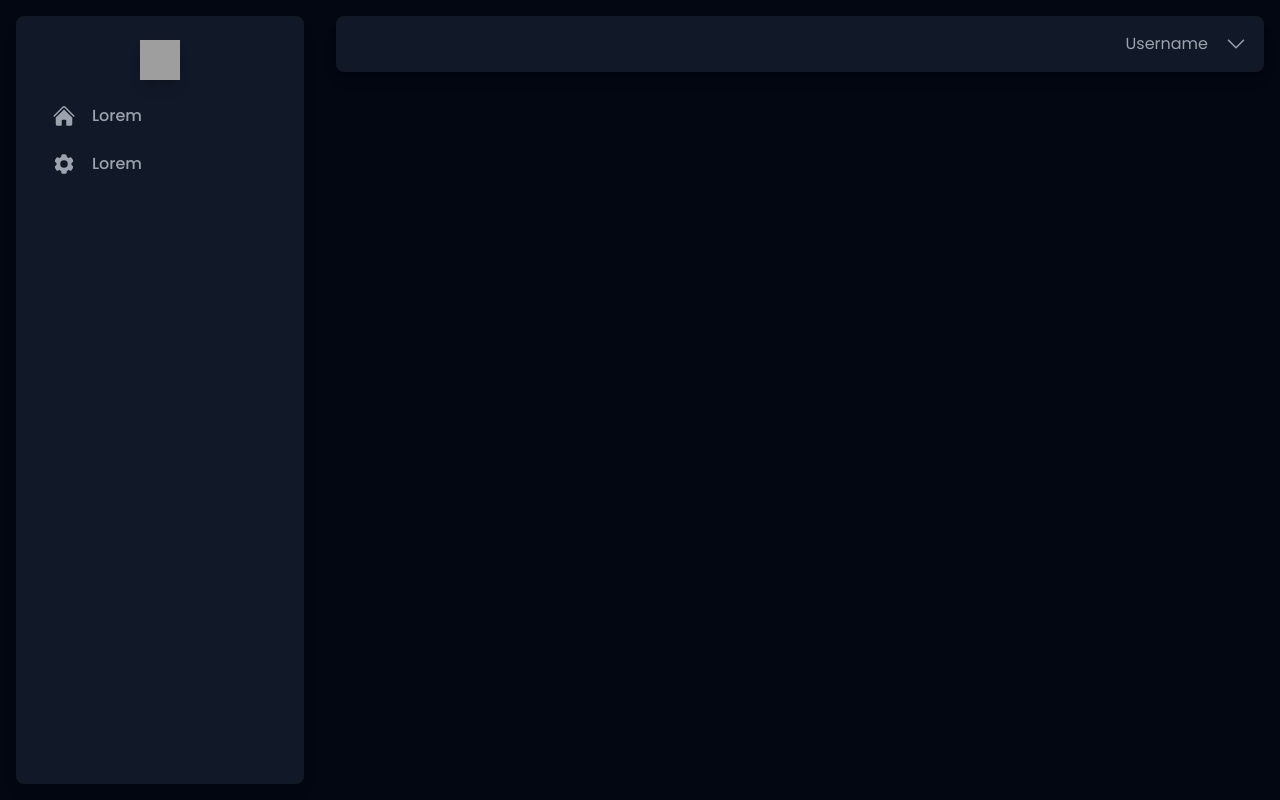
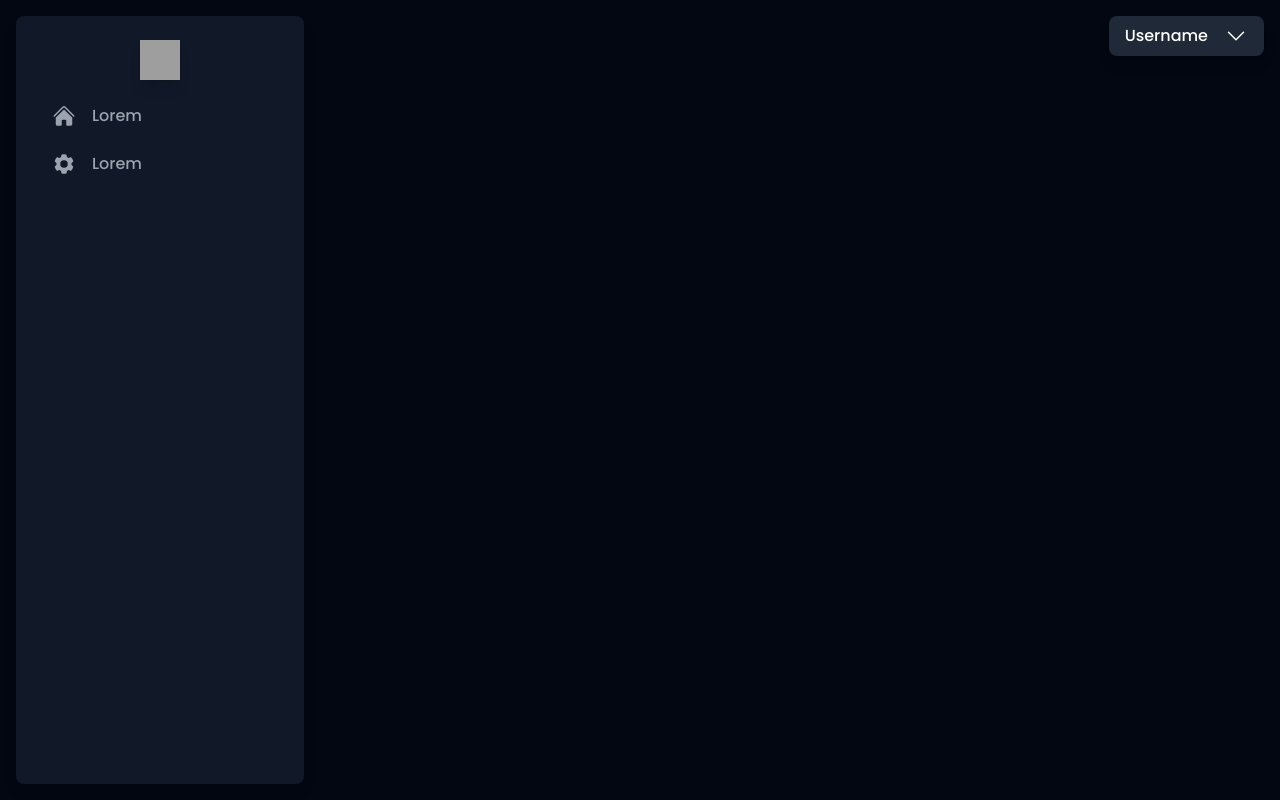
Before and after one commit to ophx/vue-project, a Vue app: page /dashboard in a window 1280 px wide. Built offline with nearby package versions, Linux system fonts and the light colour scheme; grey boxes are pictures that could not be loaded.

Commit message:
hhggfgfgd

```diff
--- a/src/components/UserHeader.vue
+++ b/src/components/UserHeader.vue
@@ -1,17 +1,66 @@
 <template>
-    <div class="p-4 bg-gray-900 rounded-lg shadow-lg flex items-center justify-between">
+    <div class="flex items-center justify-between">
         <div></div>
         <div>
-            <div class="flex items-center cursor-pointer group">
-                <div>
-                    <span class="transition-all duration-200 text-gray-400 group-hover:text-white mr-4">Username</span>
-                </div>
-                <div>
-                    <svg xmlns="http://www.w3.org/2000/svg" viewBox="0 0 24 24" fill="currentColor" class="w-6 h-6 transition-all duration-200 text-gray-400 group-hover:text-white">
-                        <path fill-rule="evenodd" d="M12.53 16.28a.75.75 0 01-1.06 0l-7.5-7.5a.75.75 0 011.06-1.06L12 14.69l6.97-6.97a.75.75 0 111.06 1.06l-7.5 7.5z" clip-rule="evenodd" />
-                    </svg>
-                </div>
+            <div class="relative" @click="toggleUserDropdown">
+                <button type="button" class="flex w-full transition-all duration-200 px-4 py-2 rounded-lg shadow-lg bg-gray-800 hover:bg-gray-900">
+                    <div class="flex items-center justify-between w-full">
+                        <div class="flex flex-col text-left">
+                            <p class="text-white font-medium">Username</p>
+                        </div>
+                        <div>
+                            <svg xmlns="http://www.w3.org/2000/svg" viewBox="0 0 24 24" fill="white" class="w-6 h-6 ml-4">
+                                <path fill-rule="evenodd" d="M12.53 16.28a.75.75 0 01-1.06 0l-7.5-7.5a.75.75 0 011.06-1.06L12 14.69l6.97-6.97a.75.75 0 111.06 1.06l-7.5 7.5z" clip-rule="evenodd" />
+                            </svg>
+                        </div>
+                    </div>
+                </button>
             </div>
         </div>
     </div>
+    <transition name="popup" mode="out-in">
+        <div v-if="isOpen" class="absolute right-4 z-10 w-44 bg-gray-800 rounded-lg shadow-lg">
+            <ul class="py-2">
+                <li>
+                    <a href="/dashboard" class="cursor-pointer block px-4 py-2 transition-all duration-200 text-gray-400 hover:text-white font-medium">
+                        Lorem
+                    </a>
+                </li>
+                <li>
+                    <a href="/dashboard" class="cursor-pointer block px-4 py-2 transition-all duration-200 text-gray-400 hover:text-white font-medium">
+                        Lorem
+                    </a>
+                </li>
+            </ul>
+        </div>
+    </transition>
 </template>
+
+<script>
+    import { ref } from "vue";
+
+    export default {
+        setup() {
+            const isOpen = ref(false);
+            const toggleUserDropdown = () => {
+                isOpen.value = !isOpen.value;
+            };
+            return {
+                isOpen,
+                toggleUserDropdown,
+            };
+        }
+    }
+</script>
+
+<style>
+    .popup-enter-active,
+    .popup-leave-active {
+        transition: opacity 0.2s ease-in-out, transform 0.2s ease-in-out;
+    }
+    .popup-enter-from,
+    .popup-leave-to {
+        opacity: 0;
+        transform: translateY(-10px);
+    }
+</style>
```
